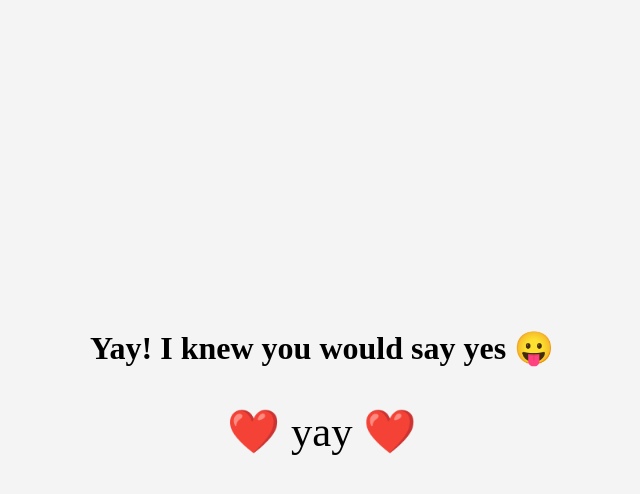
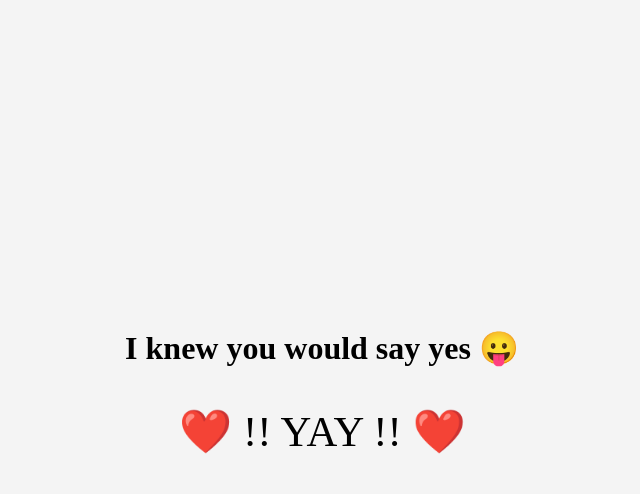
Before and after one commit to piyushdps/birthday-prank, a plain HTML site: page date.html in a window 1280 px wide. Both pictures are taken after a click on the button "Yes". Shown: the whole page, without its empty margins (318-958 px from the left). Drawn offline with Linux system fonts and the light colour scheme.

Commit message:
date page

```diff
--- a/date.html
+++ b/date.html
@@ -64,7 +64,7 @@
     <div id="catEmoji">
       <img src="./cat.jpg" height="100px" />
     </div>
-    <div id="heartEmoji">❤️ yay ❤️</div>
+    <div id="heartEmoji">❤️ !! YAY !! ❤️</div>
     <br />
     <div id="buttons">
       <button id="yesButton" onclick="yesButton();">Yes</button>
@@ -76,7 +76,7 @@
       function change() {
         const noButton = document.getElementById("noButton");
         if (count >= 5) {
-          alert("ahh! too much of a work. disappearing the no button.");
+          alert("ahh! too much of a work. No, no button for you.");
           noButton.style.display = "none";
         }
         var i = Math.floor(Math.random() * 150) + 170;
@@ -84,6 +84,8 @@
         noButton.style.left = i + "px";
         noButton.style.top = j + "px";
         count++;
+        //focus on the button when it moves
+        noButton.scrollIntoView();
       }
       noButton.addEventListener("mouseover", change);
       noButton.addEventListener("touchstart", change);
@@ -96,7 +98,7 @@
         const yesButton = document.getElementById("yesButton");
         const noButton = document.getElementById("noButton");
 
-        header.innerHTML = "Yay! I knew you would say yes 😛";
+        header.innerHTML = "I knew you would say yes 😛";
         catEmoji.style.display = "none";
         heartEmoji.style.display = "block";
         heartEmoji.style.animation = "heart 1s ease-in-out infinite";
@@ -104,7 +106,7 @@
         noButton.style.display = "none";
         setTimeout(() => {
           alert(
-            `Great!Chalo ab jaldi se ping me 'Red hot burger' and i'll know `
+            `Such a cutie pie! Chalo ab jaldi se ping me 'Red hot burger' and i'll know `
           );
         }, 500);
       }
```
Also changed, not shown: index.html (+7 -1 lines).
